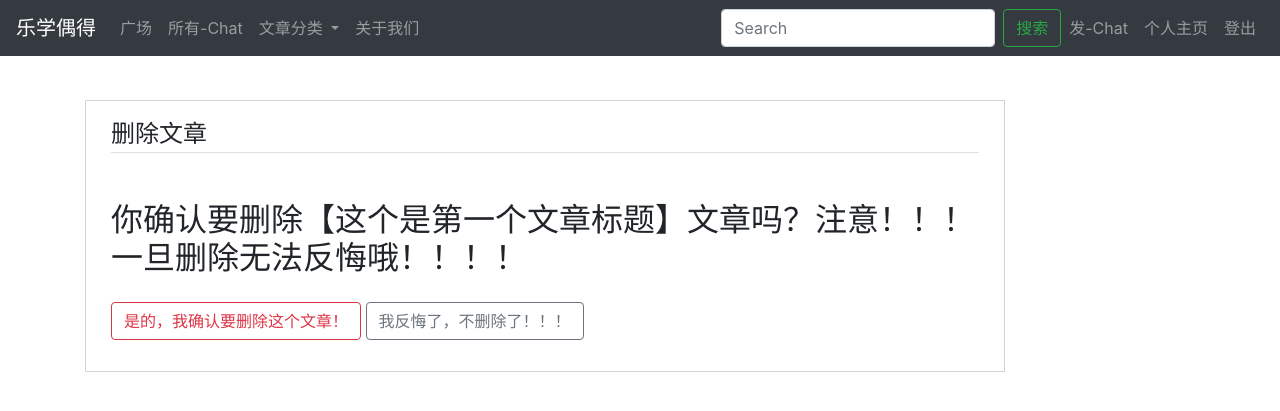
After one commit to williamjiamin/Django_Edu, a Django app: page /post/1/delete in a window 1280 px wide. The commit adds this page. Shown: the top 411 px of the page. Run offline with Django 3.2, Linux system fonts and the light colour scheme; a user stored in the database is signed in; data comes from the database, SQL or seed files in the repository; both versions use the stored data as it was after the commit; parts of the project's set-up code (start-up, migrations or seed data) failed here and were passed over; some libraries are stand-ins or nearby versions.

```diff
--- a/William_Django_Edu/forum/templates/forum/base.html
+++ b/William_Django_Edu/forum/templates/forum/base.html
@@ -12,9 +12,9 @@
           integrity="sha384-Vkoo8x4CGsO3+Hhxv8T/Q5PaXtkKtu6ug5TOeNV6gBiFeWPGFN9MuhOf23Q9Ifjh" crossorigin="anonymous">
     <link rel="stylesheet" type="text/css" href="{% static 'forum/main.css' %}">
     {% if title %}
-        <title>乐学偶得论坛 - 【{{ title }}】</title>
+        <title>乐学偶得-微-Chat空间 - 【{{ title }}】</title>
     {% else %}
-        <title>乐学偶得论坛</title>
+        <title>乐学偶得-微-Chat空间</title>
     {% endif %}
 
 </head>
@@ -29,10 +29,10 @@
     <div class="collapse navbar-collapse" id="navbarSupportedContent">
         <ul class="navbar-nav mr-auto">
             <li class="nav-item">
-                <a class="nav-link" href="{% url 'forum-home' %}">主页 <span class="sr-only">(current)</span></a>
+                <a class="nav-link" href="{% url 'forum-home' %}">广场 <span class="sr-only">(current)</span></a>
             </li>
             <li class="nav-item">
-                <a class="nav-link" href="{% url 'forum-home' %}">所有文章</a>
+                <a class="nav-link" href="{% url 'forum-home' %}">所有-Chat</a>
             </li>
             <li class="nav-item dropdown">
                 <a class="nav-link dropdown-toggle" href="#" id="navbarDropdown" role="button" data-toggle="dropdown"
@@ -59,6 +59,9 @@
         <ul class="navbar-nav mr-0">
             {% if user.is_authenticated %}
                 <li class="nav-item">
+                    <a class="nav-link" href="{% url 'post-create' %}">发-Chat</a>
+                </li>
+                <li class="nav-item">
                     <a class="nav-link" href="{% url 'profile' %}">个人主页</a>
                 </li>
                 <li class="nav-item">
@@ -72,7 +75,6 @@
                     <a class="nav-link" href="{% url 'login' %}">登陆</a>
                 </li>
             {% endif %}
-
 
 
         </ul>
--- /dev/null
+++ b/William_Django_Edu/forum/templates/forum/post_confirm_delete.html
@@ -0,0 +1,16 @@
+{% extends "forum/base.html" %}
+{% block content %}
+    <div class="content-section">
+        <form method="POST">
+            {% csrf_token %}
+            <fieldset class="form-group">
+                <legend class="border-bottom mb-5">删除文章</legend>
+                <h2>你确认要删除【{{ object.title }}】文章吗？注意！！！一旦删除无法反悔哦！！！！</h2>
+            </fieldset>
+            <div class="form-group">
+                <button class="btn btn-outline-danger" type="submit">是的，我确认要删除这个文章！</button>
+                <a href="{% url 'post-detail' object.id %}" class="btn btn-outline-secondary">我反悔了，不删除了！！！</a>
+            </div>
+        </form>
+    </div>
+{% endblock content %}
--- a/William_Django_Edu/forum/urls.py
+++ b/William_Django_Edu/forum/urls.py
@@ -1,12 +1,14 @@
 from django.urls import path
 from . import views
 from .views import (PostListView, PostDetailView,
-                    PostCreateView,PostUpdateView)
+                    PostCreateView,PostUpdateView,
+                    PostDeleteView)
 
 urlpatterns = [
     path('', PostListView.as_view(), name='forum-home'),
     path('post/<int:pk>/', PostDetailView.as_view(), name='post-detail'),
     path('post/new/', PostCreateView.as_view(), name='post-create'),
     path('post/<int:pk>/update', PostUpdateView.as_view(), name='post-update'),
+    path('post/<int:pk>/delete', PostDeleteView.as_view(), name='post-delete'),
     path('about/', views.about, name='forum-about'),
 ]
--- a/William_Django_Edu/forum/views.py
+++ b/William_Django_Edu/forum/views.py
@@ -2,8 +2,9 @@ from django.shortcuts import render
 # from django.http import HttpResponse
 from .models import Post
 from django.views.generic import (ListView, DetailView,
-                                  CreateView, UpdateView)
-from django.contrib.auth.mixins import LoginRequiredMixin
+                                  CreateView, UpdateView,
+                                  DeleteView)
+from django.contrib.auth.mixins import LoginRequiredMixin, UserPassesTestMixin
 
 
 # posts = [
@@ -37,6 +38,7 @@ class PostListView(ListView):
     template_name = 'forum/home.html'  # <app_name>/<model>_<viewtype>.html
     context_object_name = 'posts'
     ordering = ['-date_posted']
+    paginate_by = 2
 
 
 class PostDetailView(DetailView):
@@ -52,7 +54,7 @@ class PostCreateView(LoginRequiredMixin, CreateView):
         return super().form_valid(form)
 
 
-class PostUpdateView(LoginRequiredMixin, UpdateView):
+class PostUpdateView(LoginRequiredMixin, UserPassesTestMixin, UpdateView):
     model = Post
     fields = ['title', 'content']
 
@@ -60,6 +62,23 @@ class PostUpdateView(LoginRequiredMixin, UpdateView):
         form.instance.author = self.request.user
         return super().form_valid(form)
 
+    def test_func(self):
+        post = self.get_object()
+        if self.request.user == post.author:
+            return True
+        return False
+
+
+class PostDeleteView(LoginRequiredMixin, UserPassesTestMixin, DeleteView):
+    model = Post
+    success_url = '/'
+
+    def test_func(self):
+        post = self.get_object()
+        if self.request.user == post.author:
+            return True
+        return False
+
 
 def about(request):
     return render(request, 'forum/about.html', {'title': '关于页面'})
```
Also changed, not shown: William_Django_Edu/forum/templates/forum/home.html (+17 -1 lines), William_Django_Edu/forum/templates/forum/post_detail.html (+8 -1 lines), William_Django_Edu/db.sqlite3. Lines whose indentation alone changed are shown as unchanged.
